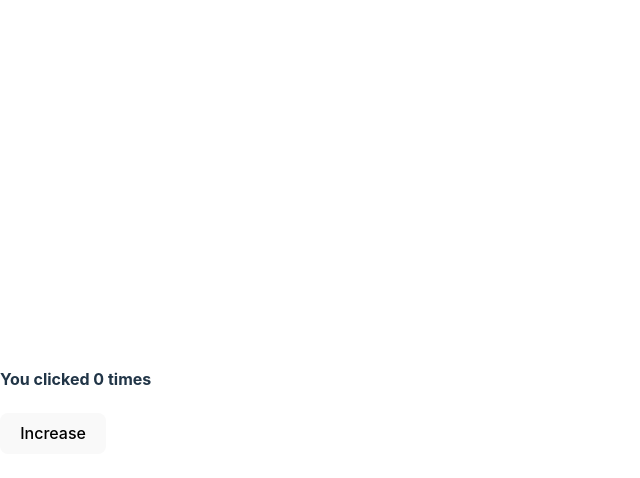
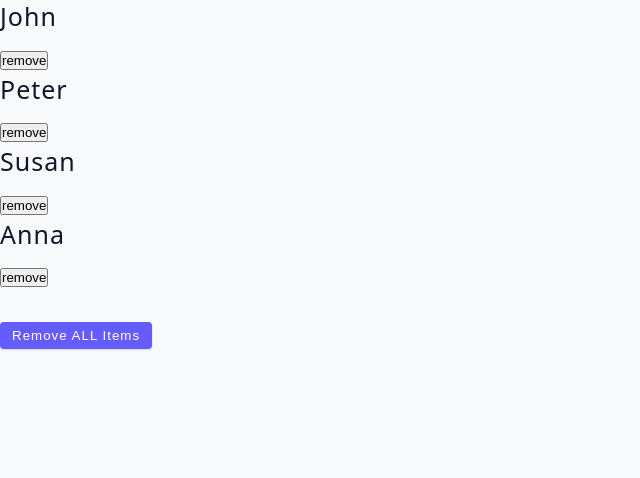
Before and after one commit to ThisisNirmalJaiswal/ReactJSPractice, a React (Vite) app: page / in a window 1280 px wide. Shown: the top 478 px of the page, without its empty margins (0-640 px from the left). Built offline with nearby package versions, Linux system fonts and the light colour scheme; the HTML template or start-up script is replaced by a standard one.

Commit message:
array-practice

```diff
--- a/src/App.jsx
+++ b/src/App.jsx
@@ -1,8 +1,8 @@
-import Final from './tutorial/01-useState/final/02-useState-basics';
+import Final from './tutorial/01-useState/final/03-useState-array';
 
 function App() {
   return (
-    <div className='container'>
+    <div>
       <Final />
     </div>
   );
--- /dev/null
+++ b/src/data.js
@@ -0,0 +1,23 @@
+export const data = [
+  { id: 1, name: 'john' },
+  { id: 2, name: 'peter' },
+  { id: 3, name: 'susan' },
+  { id: 4, name: 'anna' },
+];
+
+export const people = [
+  { id: 1, name: 'bob', nickName: 'Stud Muffin' },
+  { id: 2, name: 'peter' },
+  {
+    id: 3,
+    name: 'oliver',
+    images: [
+      {
+        small: {
+          url: 'https://res.cloudinary.com/diqqf3eq2/image/upload/ar_1:1,bo_5px_solid_rgb:ff0000,c_fill,g_auto,r_max,w_1000/v1595959121/person-1_aufeoq.jpg',
+        },
+      },
+    ],
+  },
+  { id: 4, name: 'david' },
+];
--- a/src/index.css
+++ b/src/index.css
@@ -1,69 +1,340 @@
+*,
+::after,
+::before {
+  box-sizing: border-box;
+  margin: 0;
+  padding: 0;
+}
+
 :root {
-  font-family: Inter, system-ui, Avenir, Helvetica, Arial, sans-serif;
-  line-height: 1.5;
+  /* colors */
+  --primary-100: #e2e0ff;
+  --primary-200: #c1beff;
+  --primary-300: #a29dff;
+  --primary-400: #837dff;
+  --primary-500: #645cff;
+  --primary-600: #504acc;
+  --primary-700: #3c3799;
+  --primary-800: #282566;
+  --primary-900: #141233;
+
+  /* grey */
+  --grey-50: #f8fafc;
+  --grey-100: #f1f5f9;
+  --grey-200: #e2e8f0;
+  --grey-300: #cbd5e1;
+  --grey-400: #94a3b8;
+  --grey-500: #64748b;
+  --grey-600: #475569;
+  --grey-700: #334155;
+  --grey-800: #1e293b;
+  --grey-900: #0f172a;
+  /* rest of the colors */
+  --black: #222;
+  --white: #fff;
+  --red-light: #f8d7da;
+  --red-dark: #842029;
+  --green-light: #d1e7dd;
+  --green-dark: #0f5132;
+
+  /* fonts  */
+
+  --small-text: 0.875rem;
+  --extra-small-text: 0.7em;
+  /* rest of the vars */
+  --backgroundColor: var(--grey-50);
+  --textColor: var(--grey-900);
+  --borderRadius: 0.25rem;
+  --letterSpacing: 1px;
+  --transition: 0.3s ease-in-out all;
+  --max-width: 1120px;
+  --fixed-width: 600px;
+
+  /* box shadow*/
+  --shadow-1: 0 1px 3px 0 rgba(0, 0, 0, 0.1), 0 1px 2px 0 rgba(0, 0, 0, 0.06);
+  --shadow-2: 0 4px 6px -1px rgba(0, 0, 0, 0.1),
+    0 2px 4px -1px rgba(0, 0, 0, 0.06);
+  --shadow-3: 0 10px 15px -3px rgba(0, 0, 0, 0.1),
+    0 4px 6px -2px rgba(0, 0, 0, 0.05);
+  --shadow-4: 0 20px 25px -5px rgba(0, 0, 0, 0.1),
+    0 10px 10px -5px rgba(0, 0, 0, 0.04);
+}
+
+body {
+  background: var(--backgroundColor);
+  font-family: system-ui, -apple-system, BlinkMacSystemFont, 'Segoe UI', Roboto,
+    Oxygen, Ubuntu, Cantarell, 'Open Sans', 'Helvetica Neue', sans-serif;
   font-weight: 400;
+  line-height: 1.75;
+  color: var(--textColor);
+}
 
-  color-scheme: light dark;
-  color: rgba(255, 255, 255, 0.87);
-  background-color: #242424;
+p {
+  margin-bottom: 1.5rem;
+}
 
-  font-synthesis: none;
-  text-rendering: optimizeLegibility;
-  -webkit-font-smoothing: antialiased;
-  -moz-osx-font-smoothing: grayscale;
-  -webkit-text-size-adjust: 100%;
+h1,
+h2,
+h3,
+h4,
+h5 {
+  margin: 0;
+  margin-bottom: 0.75rem;
+  font-weight: 400;
+  line-height: 1.3;
+  text-transform: capitalize;
+  letter-spacing: var(--letterSpacing);
+}
+
+h1 {
+  font-size: 3.052rem;
+}
+
+h2 {
+  font-size: 2.441rem;
+}
+
+h3 {
+  font-size: 1.953rem;
+}
+
+h4 {
+  font-size: 1.563rem;
+}
+
+h5 {
+  font-size: 1.25rem;
+}
+
+small,
+.text-small {
+  font-size: var(--small-text);
 }
 
 a {
-  font-weight: 500;
-  color: #646cff;
-  text-decoration: inherit;
+  text-decoration: none;
 }
-a:hover {
-  color: #535bf2;
+ul {
+  list-style-type: none;
+  padding: 0;
 }
 
-body {
-  margin: 0;
-  display: flex;
-  place-items: center;
-  min-width: 320px;
-  min-height: 100vh;
+.img {
+  width: 100%;
+  display: block;
+  object-fit: cover;
+}
+/* buttons */
+
+.btn {
+  cursor: pointer;
+  color: var(--white);
+  background: var(--primary-500);
+  border: transparent;
+  border-radius: var(--borderRadius);
+  letter-spacing: var(--letterSpacing);
+  padding: 0.375rem 0.75rem;
+  box-shadow: var(--shadow-1);
+  transition: var(--transition);
+  text-transform: capitalize;
+  display: inline-block;
+}
+.btn:hover {
+  background: var(--primary-700);
+  box-shadow: var(--shadow-3);
+}
+.btn-hipster {
+  color: var(--primary-500);
+  background: var(--primary-200);
+}
+.btn-hipster:hover {
+  color: var(--primary-200);
+  background: var(--primary-700);
+}
+.btn-block {
+  width: 100%;
 }
 
-h1 {
-  font-size: 3.2em;
-  line-height: 1.1;
+/* alerts */
+.alert {
+  padding: 0.375rem 0.75rem;
+  margin: 1rem 0;
+  border-color: transparent;
+  border-radius: var(--borderRadius);
 }
 
-button {
-  border-radius: 8px;
-  border: 1px solid transparent;
-  padding: 0.6em 1.2em;
-  font-size: 1em;
-  font-weight: 500;
-  font-family: inherit;
-  background-color: #1a1a1a;
-  cursor: pointer;
-  transition: border-color 0.25s;
+.alert-danger {
+  color: var(--red-dark);
+  background: var(--red-light);
 }
-button:hover {
-  border-color: #646cff;
+.alert-success {
+  color: var(--green-dark);
+  background: var(--green-light);
 }
-button:focus,
-button:focus-visible {
-  outline: 4px auto -webkit-focus-ring-color;
+/* form */
+
+.form {
+  width: 90vw;
+  max-width: var(--fixed-width);
+  background: var(--white);
+  border-radius: var(--borderRadius);
+  box-shadow: var(--shadow-2);
+  padding: 2rem 2.5rem;
+  margin: 3rem auto;
+}
+.form-label {
+  display: block;
+  font-size: var(--small-text);
+  margin-bottom: 0.5rem;
+  text-transform: capitalize;
+  letter-spacing: var(--letterSpacing);
+}
+.form-input,
+.form-textarea {
+  width: 100%;
+  padding: 0.375rem 0.75rem;
+  border-radius: var(--borderRadius);
+  background: var(--backgroundColor);
+  border: 1px solid var(--grey-200);
 }
 
-@media (prefers-color-scheme: light) {
-  :root {
-    color: #213547;
-    background-color: #ffffff;
-  }
-  a:hover {
-    color: #747bff;
-  }
-  button {
-    background-color: #f9f9f9;
+.form-row {
+  margin-bottom: 1rem;
+}
+
+.form-textarea {
+  height: 7rem;
+}
+::placeholder {
+  font-family: inherit;
+  color: var(--grey-400);
+}
+.form-alert {
+  color: var(--red-dark);
+  letter-spacing: var(--letterSpacing);
+  text-transform: capitalize;
+}
+/* extra styles */
+.form .form-label {
+  text-align: left;
+}
+.form .btn-block {
+  margin-top: 0.5rem;
+}
+
+/* alert */
+
+@keyframes spinner {
+  to {
+    transform: rotate(360deg);
   }
 }
+
+.loading {
+  width: 6rem;
+  height: 6rem;
+  border: 5px solid var(--grey-400);
+  border-radius: 50%;
+  border-top-color: var(--primary-500);
+  animation: spinner 0.6s linear infinite;
+}
+.loading {
+  margin: 0 auto;
+}
+/* title */
+
+.title {
+  text-align: center;
+}
+
+.title-underline {
+  background: var(--primary-500);
+  width: 7rem;
+  height: 0.25rem;
+  margin: 0 auto;
+  margin-top: -1rem;
+}
+
+.container {
+  width: 95vw;
+  margin: 0 auto;
+  max-width: var(--max-width);
+}
+
+.container {
+  text-align: center;
+  margin-top: 5rem;
+}
+
+.users {
+  max-width: 90vw;
+  display: grid;
+  grid-template-columns: repeat(auto-fit, minmax(300px, 1fr));
+  gap: 2rem;
+  margin: 3rem auto;
+}
+.users li {
+  width: 100%;
+  display: flex;
+  align-items: center;
+  background: var(--white);
+  padding: 1rem 2rem;
+  border-radius: var(--borderRadius);
+  text-align: left;
+}
+.users img {
+  width: 50px;
+  height: 50px;
+  border-radius: 50%;
+  margin-right: 1.5rem;
+}
+.users h5 {
+  margin-bottom: 0;
+}
+.users a {
+  color: var(--primary-500);
+  text-transform: capitalize;
+}
+
+.navbar {
+  padding: 1rem;
+  display: grid;
+  grid-template-columns: auto 1fr;
+  column-gap: 2rem;
+  align-items: center;
+}
+.navbar h5 {
+  font-weight: bold;
+  margin-bottom: 0;
+}
+.nav-container {
+  display: flex;
+  justify-content: space-between;
+  max-width: 400px;
+}
+.nav-links {
+  display: flex;
+  gap: 1rem;
+}
+.nav-links a {
+  text-transform: capitalize;
+  color: var(--primary-500);
+  cursor: pointer;
+}
+.user-container {
+  display: flex;
+  gap: 1rem;
+}
+.user-container p {
+  margin-bottom: 0;
+}
+
+.user-container .btn {
+  font-size: 0.75rem;
+  letter-spacing: var(--letterSpacing);
+  padding: 0.15rem 0.5rem;
+  box-shadow: var(--shadow-1);
+  transition: var(--transition);
+  text-transform: capitalize;
+  display: inline-block;
+}
--- a/src/tutorial/01-useState/final/03-useState-array.jsx
+++ b/src/tutorial/01-useState/final/03-useState-array.jsx
@@ -1,31 +1,78 @@
+// import React from 'react';
+// import { data } from '../../../data';
+// const UseStateArray = () => {
+//   const [people, setPeople] = React.useState(data);
+
+//   const removeItem = (id) => {
+//     let newPeople = people.filter((person) => person.id !== id);
+//     setPeople(newPeople);
+//   };
+//   return (
+//     <div>
+//       {people.map((person) => {
+//         const { id, name } = person;
+//         return (
+//           <div key={id} className='item'>
+//             <h4>{name}</h4>
+//             <button onClick={() => removeItem(id)}>remove</button>
+//           </div>
+//         );
+//       })}
+//       <button
+//         className='btn'
+//         style={{ marginTop: '2rem' }}
+//         onClick={() => setPeople([])}
+//       >
+//         clear items
+//       </button>
+//     </div>
+//   );
+// };
+
+// export default UseStateArray;
+
+import { useState } from 'react';
+import { data } from '../../../data';
 import React from 'react';
-import { data } from '../../../data';
+
 const UseStateArray = () => {
-  const [people, setPeople] = React.useState(data);
+  const [people, setPeople] = useState(data);
 
   const removeItem = (id) => {
-    let newPeople = people.filter((person) => person.id !== id);
-    setPeople(newPeople);
+    // console.log(id);
+    // const newPeople = people.filter((person) => person.id !== id);
+    setPeople(people.filter((person) => person.id !== id));
   };
+
+  // const clearAllItems = () => {
+  //   setPeople([]);
+  // };
+
   return (
-    <div>
+    <>
       {people.map((person) => {
         const { id, name } = person;
+        {
+          /* console.log(person); */
+        }
         return (
-          <div key={id} className='item'>
+          <div key={id}>
             <h4>{name}</h4>
-            <button onClick={() => removeItem(id)}>remove</button>
+            <button type='button' onClick={() => removeItem(id)}>
+              remove
+            </button>
           </div>
         );
       })}
       <button
+        type='button'
+        style={{ marginTop: '2rem' }}
         className='btn'
-        style={{ marginTop: '2rem' }}
         onClick={() => setPeople([])}
       >
-        clear items
+        Remove ALL Items
       </button>
-    </div>
+    </>
   );
 };
 
```
